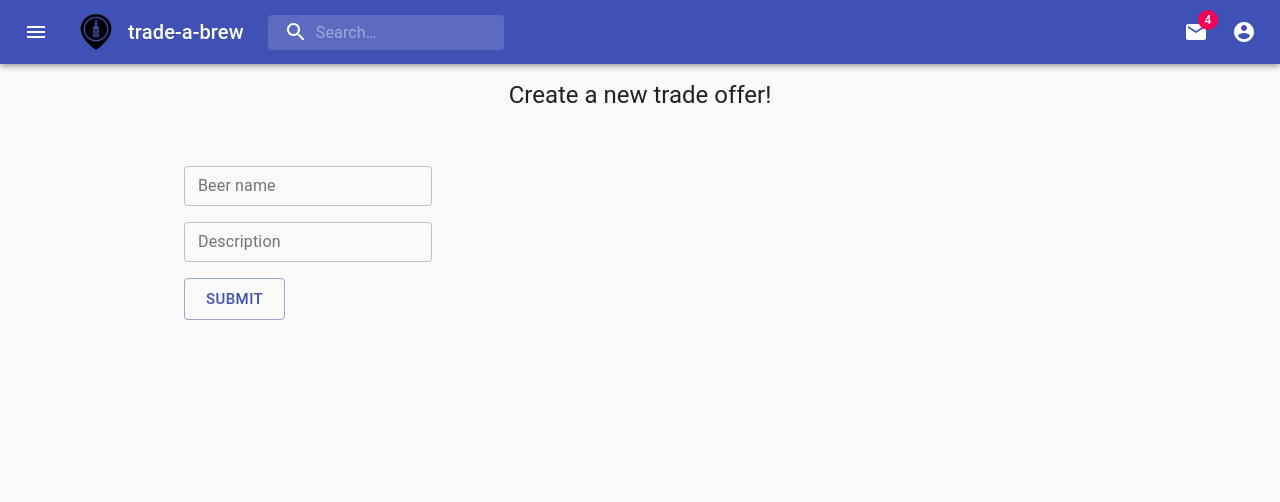
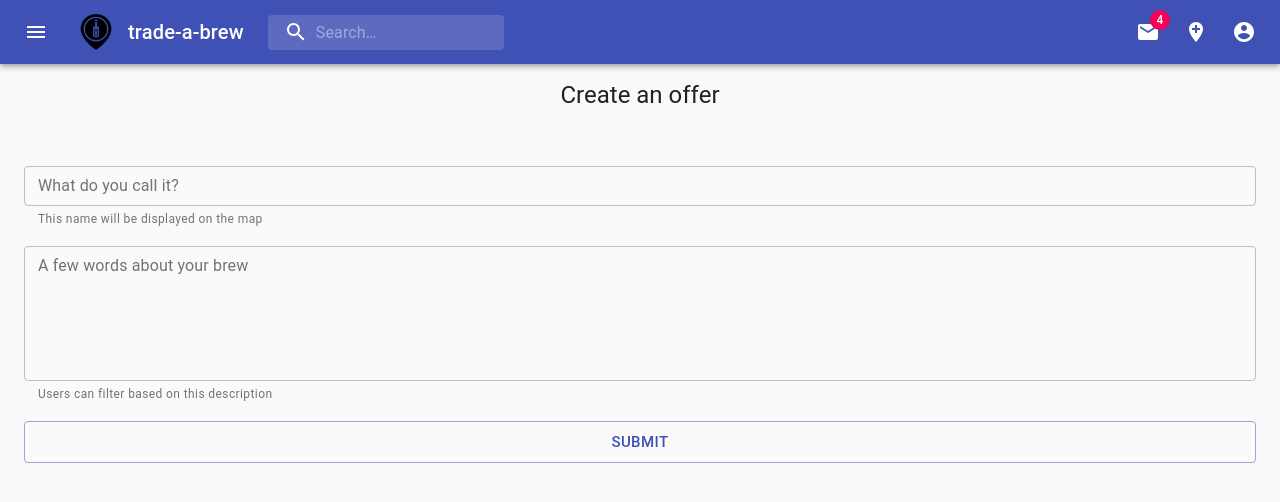
Before and after one commit to LogicMason5/A-creation-for-trading-home-brews, a React (Create React App) app in the folder client/: page /create-offer in a window 1280 px wide. Shown: the top 502 px of the page. Built offline with nearby package versions, Linux system fonts and the light colour scheme.

Commit message:
create offer form v2

```diff
--- a/client/src/components/createOffer/CreateOfferForm.tsx
+++ b/client/src/components/createOffer/CreateOfferForm.tsx
@@ -19,14 +19,14 @@ const CreateOfferForm: React.FC = () => {
   });
 
   return (
-    <Container maxWidth="md">
+    <Container fixed>
       <Box mb={3} p={2}>
         <Typography
           align="center"
           variant="h5"
           style={{ lineHeight: 1.25, marginBottom: 16 }}
         >
-          Create a new trade offer! <br />
+          Create an offer <br />
         </Typography>
       </Box>
       <Formik
@@ -45,21 +45,29 @@ const CreateOfferForm: React.FC = () => {
       >
         {(formikProps: FormikProps<FormValues>) => (
           <Form noValidate autoComplete="off">
-            <Grid container spacing={2}>
+            <Grid container spacing={2} >
               <Grid item xs={12}>
                 <Field
                   name="name"
-                  label="Beer name"
+                  label="What do you call it?"
                   size="small"
                   component={FormTextField}
+                  fullWidth
+                  initHelperText="This name will be displayed on the map"
                 />
               </Grid>
               <Grid item xs={12}>
                 <Field
                   name="description"
-                  label="Description"
+                  label="A few words about your brew"
+                  placeholder="test"
                   size="small"
                   component={FormTextField}
+                  fullWidth
+                  initHelperText="Users can filter based on this description"
+                  multiline="true"
+                  rows="6"
+
                 />
               </Grid>
               <Grid item xs={12}>
@@ -69,6 +77,7 @@ const CreateOfferForm: React.FC = () => {
                   size="large"
                   color="primary"
                   disabled={formikProps.isSubmitting}
+                  fullWidth
                 >
                   Submit
                 </Button>
--- a/client/src/components/createOffer/FormTextField.tsx
+++ b/client/src/components/createOffer/FormTextField.tsx
@@ -7,17 +7,17 @@ import { TextFieldProps, TextField } from '@material-ui/core'
  * Intended to be specified via the `component` prop in a Formik <Field> or <FastField> component.
  * Material-UI specific props are passed through.
  */
-export const FormTextField: React.FC<FieldProps & TextFieldProps> = props => {
+export const FormTextField: React.FC<FieldProps & TextFieldProps & { initHelperText: string }> = props => {
   const isTouched = getIn(props.form.touched, props.field.name)
   const errorMessage = getIn(props.form.errors, props.field.name)
 
-  const { error, helperText, field, form, ...rest } = props
+  const { error, helperText, field, form, initHelperText, ...rest } = props
 
   return (
     <TextField
       variant="outlined"
       error={error ?? Boolean(isTouched && errorMessage)}
-      helperText={helperText ?? ((isTouched && errorMessage) ? errorMessage : undefined)}
+      helperText={helperText ?? ((isTouched && errorMessage) ? errorMessage : initHelperText)}
       {...rest}
       {...field}
     />
--- a/client/src/components/header/Header.tsx
+++ b/client/src/components/header/Header.tsx
@@ -13,6 +13,7 @@ import SearchIcon from '@material-ui/icons/Search';
 import AccountCircle from '@material-ui/icons/AccountCircle';
 import MailIcon from '@material-ui/icons/Mail';
 import MoreIcon from '@material-ui/icons/MoreVert';
+import AddLocation from '@material-ui/icons/AddLocation';
 import { Link } from 'react-router-dom';
 import black from '../../assets/black.png';
 
@@ -149,7 +150,11 @@ const HeaderAppBar: React.FC = () => {
             <MailIcon />
           </Badge>
         </IconButton>
-        <p>Messages</p>
+      </MenuItem>
+      <MenuItem component={Link} to="/create-offer" >
+        <IconButton aria-label="create offer" color="inherit" >
+            <MailIcon />
+        </IconButton>
       </MenuItem>
       <MenuItem onClick={handleProfileMenuOpen}>
         <IconButton
@@ -206,11 +211,22 @@ const HeaderAppBar: React.FC = () => {
           </div>
           <div className={classes.grow} />
           <div className={classes.sectionDesktop}>
-              <IconButton aria-label="show 4 new mails" color="inherit" component={Link} to="/messages">
-                <Badge badgeContent={4} color="secondary">
-                  <MailIcon />
-                </Badge>
-              </IconButton>
+            <IconButton
+            aria-label="show 4 new mails"
+            color="inherit"
+            component={Link}
+            to="/messages">
+              <Badge badgeContent={4} color="secondary">
+                <MailIcon />
+              </Badge>
+            </IconButton>
+            <IconButton
+            aria-label="create offer"
+            color="inherit"
+            component={Link}
+            to="/create-offer">
+                <AddLocation />
+            </IconButton>
             <IconButton
               edge="end"
               aria-label="account of current user"
```
Also changed, not shown: 2 other files (tests, documents, lock files or other folders).
